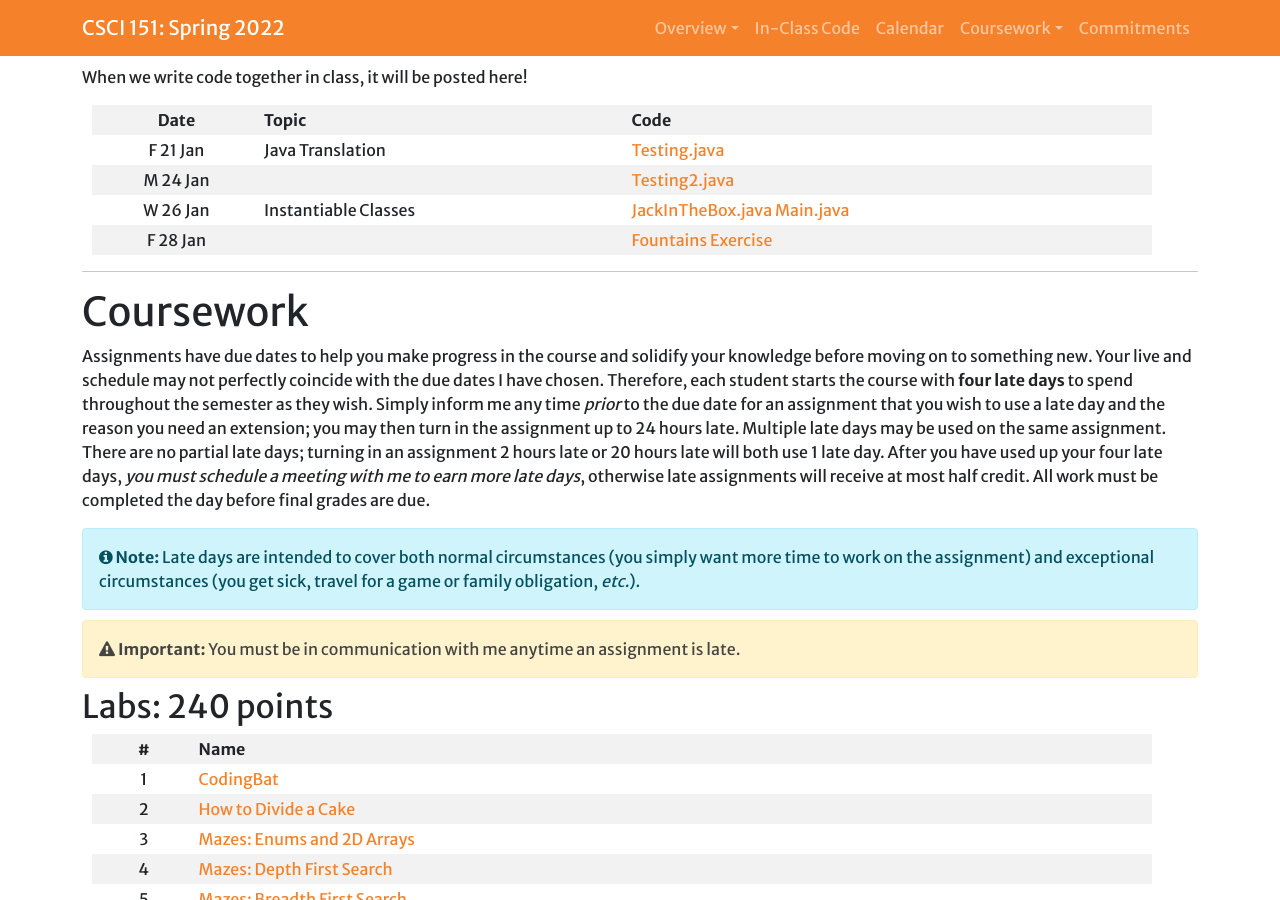
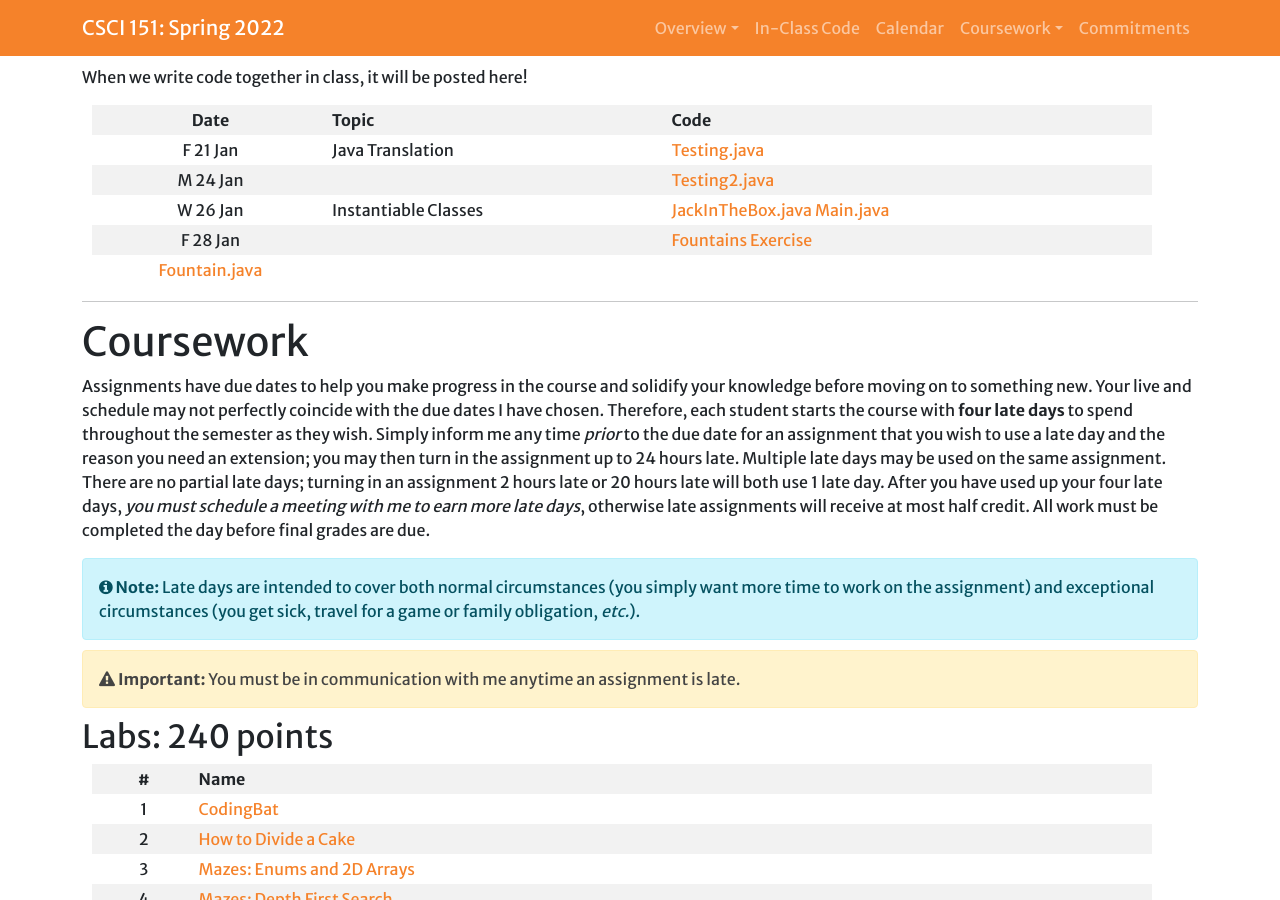
Before and after one commit to Hendrix-CS/csci151, a Jekyll site: the page built from index.md, in a window 1280 px wide and 900 px high, scrolled down 1638 px. Built offline with Jekyll 4.4.1, drawn with Linux system fonts in a browser that asks for light colours; a script that is not in the unit is left out; our own code applies the rules of GitHub Pages for plain Markdown files.

Commit message:
Made capacity matter

```diff
--- a/index.md
+++ b/index.md
@@ -42,7 +42,8 @@ When we write code together in class, it will be posted here!
 | F 21 Jan | Java Translation | [Testing.java]({{site.baseurl}}/code/Testing.java) |
 | M 24 Jan |  | [Testing2.java]({{site.baseurl}}/inclass/Testing2.java) |
 | W 26 Jan | Instantiable Classes | [JackInTheBox.java]({{site.baseurl}}/inclass/Jack/JackInTheBox.java)  [Main.java]({{site.baseurl}}/inclass/Jack/Main.java) |
-| F 28 Jan |  | [Fountains Exercise]({{site.baseurl}}/homework/fountain.html) |
+| F 28 Jan |  | [Fountains Exercise]({{site.baseurl}}/homework/fountain.html)
+[Fountain.java]({{site.baseurl}}/inclass/Fountain.java) |
 
 <!--
 | F 27 Aug | Instantiable Classes | [JackInTheBox.java]({{site.baseurl}}/inclass/JackInTheBox.java) |
```
Also changed, not shown: 1 other file.
